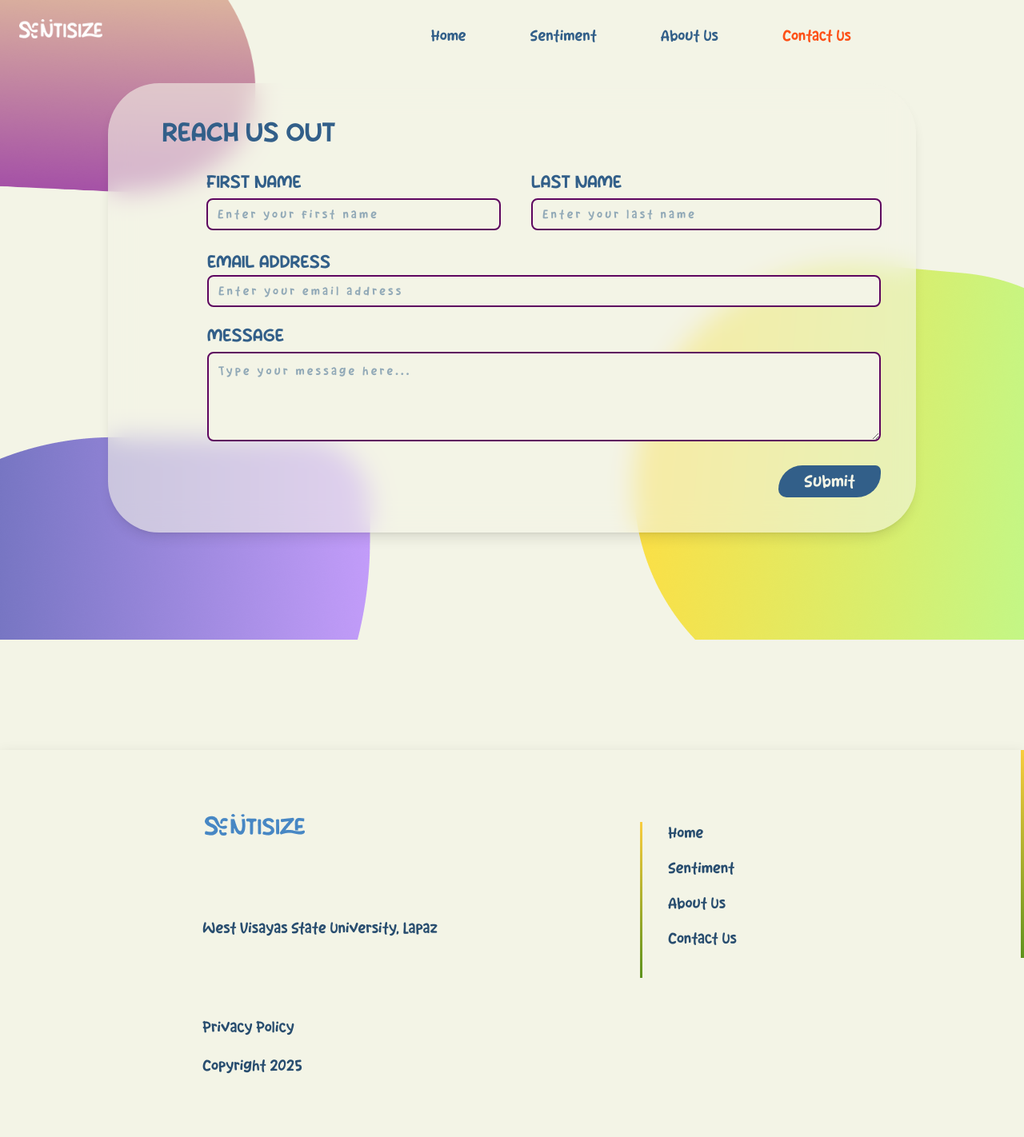
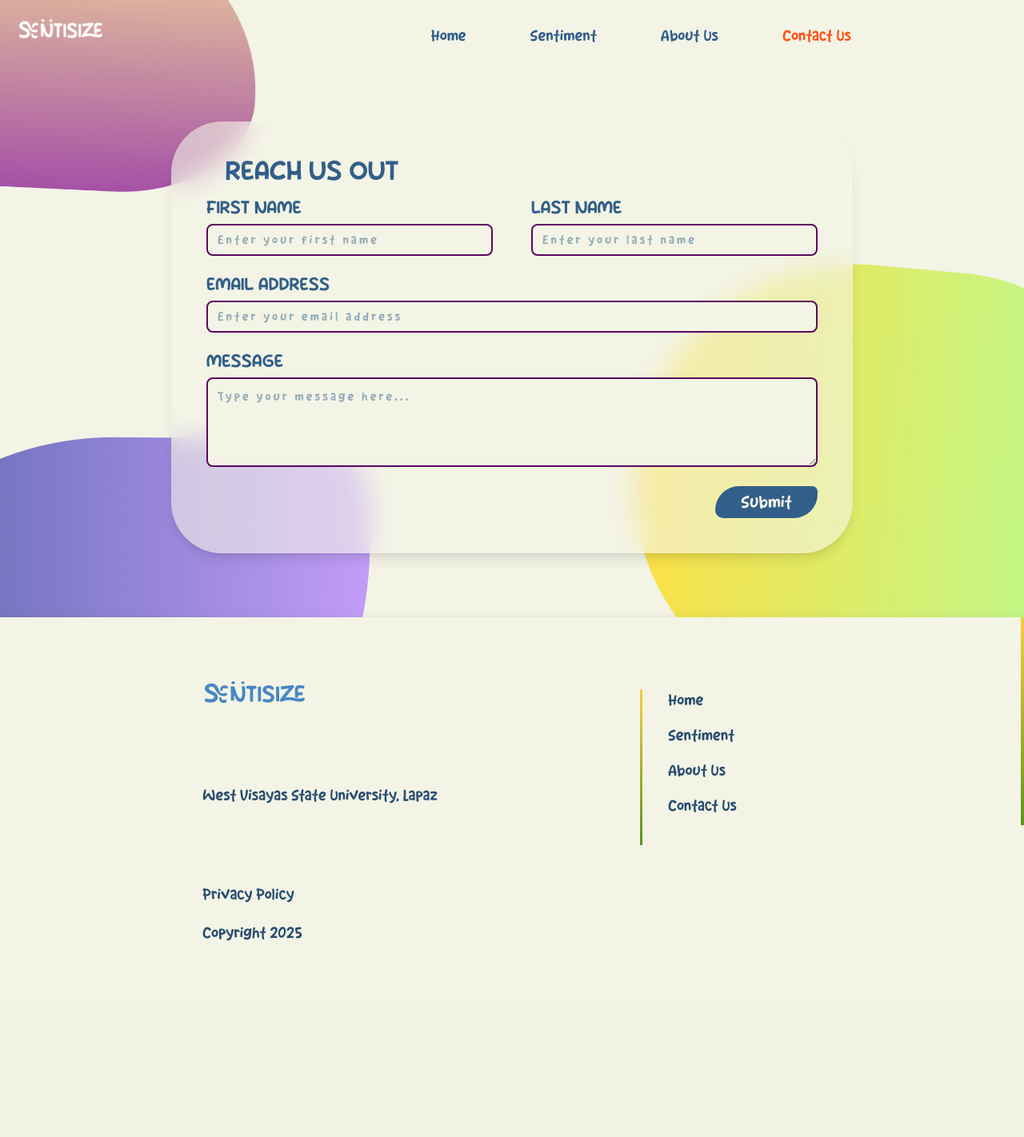
Before and after one commit to Rejeno/Data-Mining, a Flask app: page /contact in a window 1280 px wide. Shown: the whole page at 80% size. After the commit the page ends 1177 px from the top, so only its background shows below. Run offline with Flask 3, Linux system fonts and the light colour scheme; parts of the project's set-up code (start-up, migrations or seed data) failed here and were passed over.

Commit message:
Update contact.html

```diff
--- a/templates/contact.html
+++ b/templates/contact.html
@@ -22,7 +22,7 @@
         </div>
     </nav>
 
-    <div class="max-w-8xl mx-auto p-[1rem] flex-1">
+    <div class="max-w-10xl mx-auto p-[4rem] flex-1">
         <div> <img src="../static/public/topleftViolet.png" alt="wihh" class="absolute top-0 left-0 w-[20rem] h-[15rem] object-full z-[-1]"></div>
         <div>
             <img
@@ -40,85 +40,81 @@
 
 
         <!-- Main Content Section -->
-        <form class="flex gap-[0.5rem] mb-[1rem] col-2 bg-[#F3F4E6]/60 p-[1.25rem] rounded-[4rem] backdrop-blur-lg shadow-lg h-auto z-3">
+        <form class="flex gap-2 mb-4 col-2 bg-[#F3F4E6]/60 p-5 rounded-[4rem] backdrop-blur-lg shadow-lg h-auto z-3">
             <!-- Input Section -->
-            <section class="flex flex-col p-[1.5rem] rounded-lg w-full">
-                <h2 class="text-[1.5rem] text-[#325F89] mb-[1rem] font-title ml-[1.5rem]">REACH US OUT</h2>
+            <section class="flex flex-col p-6 rounded-lg w-full">
+                <h2 class="text-[1.5rem] text-[#325F89] mb-4 font-title ml-6">REACH US OUT</h2>
 
-                <div class="flex justify-center gap-[3rem] mb-[1.5rem]">
+                <div class="flex justify-center gap-12 mb-6">
                     <!-- First Name -->
-                    <div class="relative w-[22.375rem]">
-                        <!-- Label -->
-                        <label for="first-name" class="absolute top-[1rem] text-[#325F89] font-title font-title text-[1rem]">FIRST NAME</label>
-
-                        <!-- Box -->
+                    <div class="flex flex-col w-[22.375rem]">
+                        <label for="first-name" class="text-[#325F89] font-title text-[1rem] mb-2">
+                            FIRST NAME
+                        </label>
                         <input
                             id="first-name"
                             name="first_name"
                             type="text"
                             placeholder="Enter your first name"
-                        class="w-[23rem] h-[2.5rem] bg-[#F3F4E6] border-2 border-[#5D055F] rounded-lg p-[0.75rem] text-[#325F89] text-[0.875rem] font-body mt-[3rem] custom-letter-spacing">
-
+                            class="w-full h-[2.5rem] bg-[#F3F4E6] border-2 border-[#5D055F] rounded-lg p-3 text-[#325F89] text-[0.875rem] font-body custom-letter-spacing">
                     </div>
 
                     <!-- Last Name -->
-                    <div class="relative w-[22.375rem]">
-                        <!-- Label -->
-                        <label for="last-name" class="absolute top-[1rem] text-[#325F89] font-title font-title text-[1rem]">LAST NAME</label>
-
-                        <!-- Box -->
+                    <div class="flex flex-col w-[22.375rem]">
+                        <label for="last-name" class="text-[#325F89] font-title text-[1rem] mb-2">
+                            LAST NAME
+                        </label>
                         <input
                             id="last-name"
                             name="last_name"
                             type="text"
                             placeholder="Enter your last name"
-                            class="w-[27.4rem] h-[2.5rem] bg-[#F3F4E6] border-2 border-[#5D055F] rounded-lg p-[0.75rem] text-[#325F89] text-[0.875rem] font-body mt-[3rem] custom-letter-spacing">
+                            class="w-full h-[2.5rem] bg-[#F3F4E6] border-2 border-[#5D055F] rounded-lg p-3 text-[#325F89] text-[0.875rem] font-body custom-letter-spacing">
                     </div>
                 </div>
 
                 <!-- Email Address -->
-                <div class="relative mb-[1.5rem]">
-                    <!-- Label -->
-                    <label for="email" class="absolute top-[.25rem] left-[5rem] text-[#325F89] font-title font-medium text-[1rem]">EMAIL ADDRESS</label>
-
-                    <!-- Box -->
+                <div class="flex flex-col mb-6">
+                    <label for="email" class="text-[#325F89] font-title text-[1rem] mb-2">
+                        EMAIL ADDRESS
+                    </label>
                     <input
                         id="email"
                         name="email"
                         type="email"
                         placeholder="Enter your email address"
-                        class="w-[52.625rem] h-[2.5rem] bg-[#F3F4E6] border-2 border-[#5D055F] rounded-lg p-[0.75rem] text-[#325F89] text-[0.875rem] font-body mt-[2rem] ml-[5rem] custom-letter-spacing">
+                        class="w-full h-[2.5rem] bg-[#F3F4E6] border-2 border-[#5D055F] rounded-lg p-3 text-[#325F89] text-[0.875rem] font-body custom-letter-spacing">
                 </div>
 
                 <!-- Message -->
-                <div class="relative mb-[1.5rem]">
-                    <!-- Label -->
-                    <label for="MESSAGE" class="absolute top-0 left-[5rem] text-[#325F89] font-title font-medium text-[1rem]">MESSAGE</label>
-
-                    <!-- Box -->
+                <div class="flex flex-col mb-6">
+                    <label for="message" class="text-[#325F89] font-title text-[1rem] mb-2">
+                        MESSAGE
+                    </label>
                     <textarea
-                        id="MESSAGE"
+                        id="message"
                         name="message"
                         placeholder="Type your message here..."
-                        class="w-[52.625rem] h-[7rem] bg-[#F3F4E6] border-2 border-[#5D055F] rounded-lg p-[0.75rem] text-[#325F89] text-[0.875rem] font-body mt-[2rem] ml-[5rem] custom-letter-spacing"></textarea>
+                        class="w-full h-[7rem] bg-[#F3F4E6] border-2 border-[#5D055F] rounded-lg p-3 text-[#325F89] text-[0.875rem] font-body custom-letter-spacing"></textarea>
                 </div>
+
                 <!-- Submit Button -->
-                <div class="flex justify-end ">
+                <div class="flex justify-end">
                     <button
                         type="submit"
                         class="bg-[#325F89] text-[#F3F4E6] text-[1.25rem] font-body w-[8rem] h-[2.5rem] rounded-tl-[5.625rem] rounded-tr-[1.25rem] rounded-br-[5.625rem] rounded-bl-[1.875rem] cursor-pointer transition hover:bg-[#4EC3B9]">
                         Submit
                     </button>
-
                 </div>
             </section>
         </form>
+
 
     </div>
 
     <script src="/static/script.js"></script>
 </body>
-<footer class="w-full h-[484px] bg-[#F3F4E6] shadow-[0_10px_20px_0_rgba(0,0,0,0.2)] mt-[15rem] relative">
+<footer class="w-full h-[484px] bg-[#F3F4E6] shadow-[0_10px_20px_0_rgba(0,0,0,0.2)] relative">
     <!-- Logo -->
     <img src="../static/public/sentisize_logo 2 BLUE FOR FOOTER.png" alt="Logo" class="absolute ml-[16rem] mt-[5rem] w-[125px]">
 
```
Lines whose indentation alone changed are shown as unchanged.
